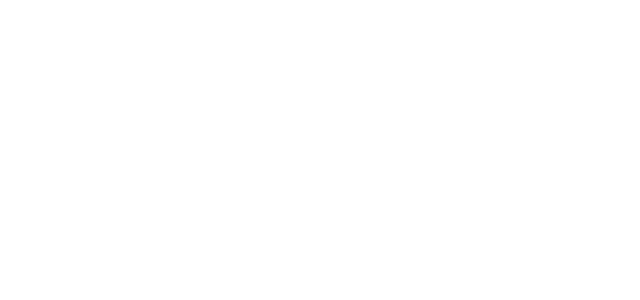
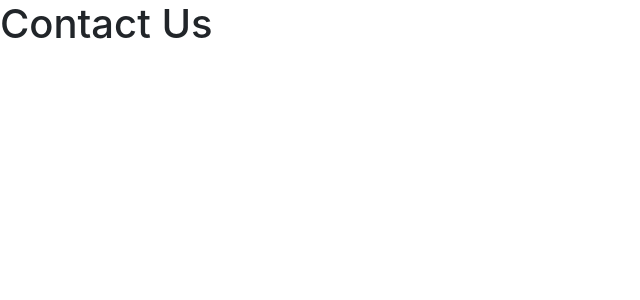
Before and after one commit to BuildForSDGCohort2/Team-065A-Frontend, a React (Create React App) app: page /contact-us in a window 1280 px wide. Shown: the top 300 px of the page, without its empty margins (0-640 px from the left). Built offline with nearby package versions, Linux system fonts and the light colour scheme.

Commit message:
add about-us and contact-us routes and pages

```diff
--- a/src/App.js
+++ b/src/App.js
@@ -4,6 +4,8 @@
 import SignInPage from './pages/sign-in/sign-in';
 import SignUpPage from './pages/sign-up/sign-up';
 import './App.css';
+import AboutUS from './pages/about-us/about-us';
+import ContactUs from './pages/contact-us/contact-us';
 
 function App() {
   return (
@@ -13,6 +15,8 @@
             <Route exact path='/' component={ HomePage } />
             <Route path='/sign_in' component={ SignInPage } />
             <Route path='/sign_up' component={ SignUpPage } />
+            <Route path='/contact-us' component={ ContactUs } />
+            <Route path='/about-us' component={ AboutUS } />
           </Switch>
         </BrowserRouter>
     </div>
--- /dev/null
+++ b/src/pages/about-us/about-us.js
@@ -0,0 +1,23 @@
+import React from 'react'
+
+
+const AboutUS = () => {
+  return(
+    <div>
+            <header>
+                <h1>About Us</h1>
+            </header>
+
+            <main>
+
+            </main>
+
+            <footer>
+
+            </footer>
+        </div>
+   )
+
+ }
+
+export default AboutUS
--- /dev/null
+++ b/src/pages/contact-us/contact-us.js
@@ -0,0 +1,23 @@
+import React from 'react'
+import './contact-us.css'
+
+const ContactUs = () => {
+    return (
+        <div>
+            <header>
+                <h1>Contact Us</h1>
+            </header>
+
+            <main>
+
+            </main>
+
+            <footer>
+
+            </footer>
+        </div>
+    )
+
+}
+
+export default ContactUs
--- a/src/pages/homepage/homepage.js
+++ b/src/pages/homepage/homepage.js
@@ -1,9 +1,22 @@
 import React from 'react';
 import './homepage.css';
+// import { Header } from 'react-bootstrap/lib/Modal';
 
 const HomePage = () => (
     <div className='homepage'>
-      <h1>Team-065A-Frontend</h1>
+
+      <header>
+        <h1>Team-065A-Frontend</h1>
+      </header>
+
+      <main>
+
+      </main>
+
+      <footer>
+
+      </footer>
+
     </div>
   );
 
```
Also changed, not shown: src/pages/about-us/about-us.css (added), src/pages/contact-us/contact-us.css (added).
